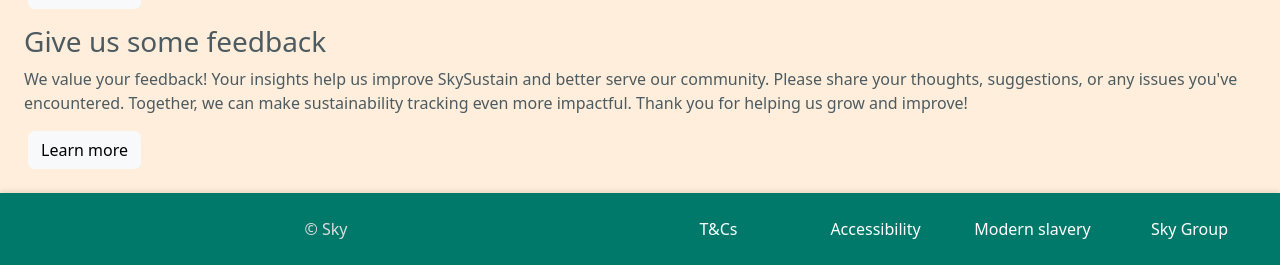
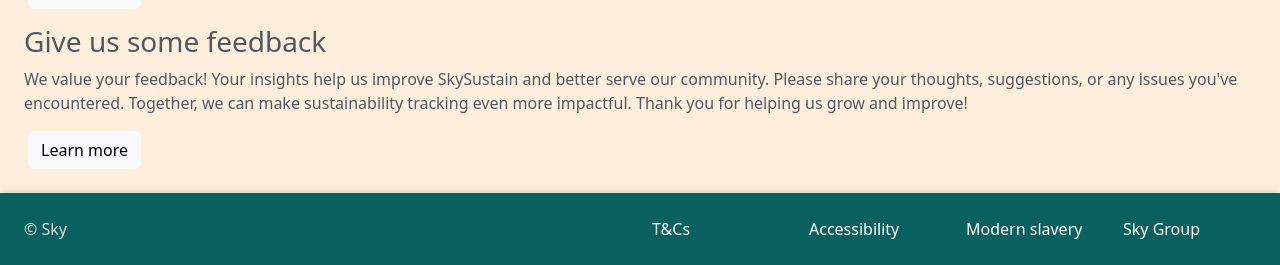
Before and after one commit to mahsan2002/4Loop, a Flask app: page /aboutus in a window 1280 px wide. Shown: the part 1164-1429 px from the top of the page. Run offline with Flask 3, Linux system fonts and the light colour scheme.

Commit message:
EDIT: Layout html update

```diff
--- a/application/templates/layout.html
+++ b/application/templates/layout.html
@@ -26,10 +26,9 @@
 
         /* Inline styles for footer to ensure consistency across pages */
         #footer {
-            background-color: #00796b; /* Slightly different shade for footer */
             color: white;
             padding: 20px 0;
-            text-align: center; /* Center align footer content */
+            text-align: auto; /* Center align footer content */
             box-shadow: 0px -2px 5px rgba(0, 0, 0, 0.1); /* Subtle shadow for depth */
         }
 
```
